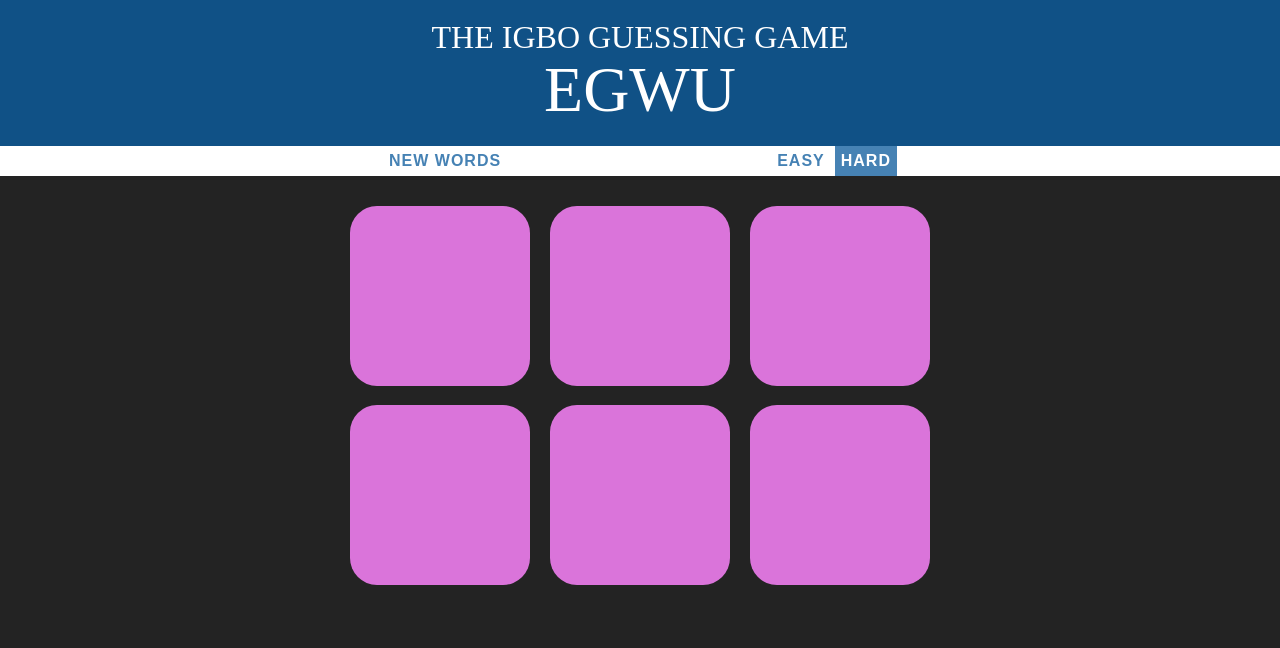
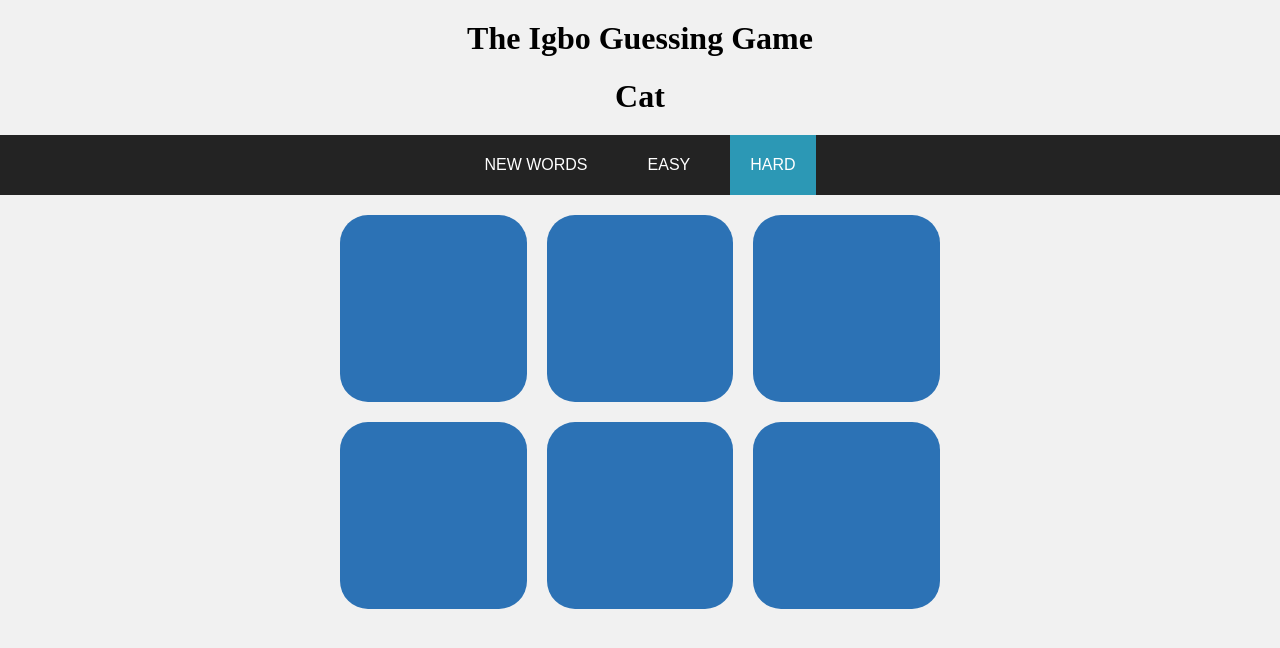
Before and after one commit to NkMary/egwu, a plain HTML site: page index.html in a window 1280 px wide. Drawn offline with Linux system fonts and the light colour scheme.

Commit message:
added JS

```diff
--- a/index.html
+++ b/index.html
@@ -5,27 +5,27 @@
     <meta http-equiv="X-UA-Compatible" content="IE=edge">
     <meta name="viewport" content="width=device-width, initial-scale=1.0">
     <link rel="stylesheet" href="./main.css">
-    <title>Egwu</title>
+    <title>The Igbo Guessing Game</title>
 </head>
 <body>
-    <h1>The Igbo Guessing Game
-        <br>
-        <span id="colorDisplay">Egwu</span>
-        </h1>
-        <div id="stripe">
-        <button id="reset">New words</button>
+    <h1>The Igbo Guessing Game</h1>
+    <h2>
+        <span id="colorDisplay">Cat</span>
+    </h2>
+    <div id="stripe">
+        <button id="reset">New Words</button>
         <span id="message"></span>
         <button id="easyButton">Easy</button>
-        <button id="hardButton"class="selected">Hard</button>
-        </div>
-        <div id="container">
+        <button id="hardButton" class="selected">Hard</button>
+    </div>
+    <div id="container">
         <div class="square"></div>
         <div class="square"></div>
         <div class="square"></div>
         <div class="square"></div>
         <div class="square"></div>
         <div class="square"></div>
-        </div>
+    </div>
     <script src="./index.js"></script>
 </body>
 </html>
--- a/index.js
+++ b/index.js
@@ -0,0 +1,37 @@
+const words = [
+    { word: "Cat", igbo: "Ewu", yoruba: "Ologbo", hausa: "Kwarya" },
+    { word: "Dog", igbo: "Ewu", yoruba: "Aja", hausa: "Kare" },
+    { word: "Bird", igbo: "Nkuku", yoruba: "Adan", hausa: "Kifi" },
+  ];
+
+  let currentWordIndex = 0;
+  let currentLanguage = "igbo";
+  const displayElement = document.querySelector("#display");
+  const languageButtons = document.querySelectorAll(".language-button");
+  const nextButton = document.querySelector("#next-button");
+
+  displayWord();
+
+  languageButtons.forEach((button) => {
+    button.addEventListener("click", function() {
+      const selectedLanguage = this.dataset.language;
+      currentLanguage = selectedLanguage;
+      displayWord();
+    });
+  });
+
+  nextButton.addEventListener("click", () => {
+    currentWordIndex++;
+
+    if (currentWordIndex === words.length) {
+      currentWordIndex = 0;
+    }
+
+    displayWord();
+  });
+
+  async function displayWord() {
+    const currentWord = words[currentWordIndex];
+    const wordInSelectedLanguage = currentWord[currentLanguage];
+    displayElement.textContent = wordInSelectedLanguage;
+  }
--- a/main.css
+++ b/main.css
@@ -1,66 +1,78 @@
 body {
+    text-align: center;
+    background-color: #f1f1f1;
+    margin: 0;
+    padding: 0;
+  }
+
+  h1 {
+    margin-top: 20px;
+  }
+
+  #colorDisplay {
+    font-size: 32px;
+  }
+
+  #stripe {
     background-color: #232323;
-    margin: 0;
-    font-family: "Montserrat", "Avenir";
+    height: 60px;
+    margin-bottom: 20px;
+    display: flex;
+    justify-content: center;
+    align-items: center;
   }
-    .square {
-    width: 30%;
-    background: rgb(218, 116, 218);
-    padding-bottom: 30%;
-    float: left;
-    margin: 1.66%;
-    border-radius: 15%;
-    transition: background 0.6s;
-    -webkit-transition: background 0.6s;
-    -moz-transition: background 0.6s;
-    }
-    #container {
-    margin: 20px auto;
-    max-width: 600px;
-    }
-    h1 {
-    text-align: center;
-    line-height: 1.1;
-    font-weight: normal;
-    color: white;
-    background: rgb(16, 81, 134);
-    margin: 0;
-    text-transform: uppercase;
-    padding-top: 20px;
-    padding-bottom: 20px;
-    }
-    #colorDisplay {
-    font-size: 200%;
-    }
-    #stripe {
-    background: white;
-    height: 30px;
-    text-align: center;
-    color: black;
-    }
+
   .selected {
-    color: white;
+    color:white;
     background: steelblue;
   }
+
   button {
+    color: white;
+    background-color: #2c72b5;
     border: none;
+    padding: 10px 20px;
+    margin: 0 10px;
+    font-size: 16px;
+    cursor: pointer;
     background: none;
     text-transform: uppercase;
     height: 100%;
-    font-weight: 700;
-    color: steelblue;
-    letter-spacing: 1px;
     font-size: inherit;
     transition: all 0.3s;
     -webkit-transition: all 0.3s;
     -moz-transition: all 0.3s;
     outline: none;
   }
-    #message {
-    display: inline-block;
-    width: 20%;
+
+  button.selected {
+    background-color: #2c98b5;
   }
+
   button:hover {
     color: white;
     background: steelblue;
     }
+
+  #container {
+    display: grid;
+    grid-template-columns: repeat(3, 1fr);
+    grid-gap: 20px;
+    max-width: 600px;
+    margin: 0 auto;
+  }
+
+  .square {
+    background-color: #2c72b5;
+    padding-bottom: 100%;
+    border-radius: 15%;
+    transition: background 0.6s;
+    -webkit-transition: background 0.6s;
+    -moz-transition: background 0.6s;
+  }
+
+  @media (max-width: 600px) {
+    #container {
+      grid-template-columns: repeat(2, 1fr);
+    }
+  }
```
Lines whose indentation alone changed are shown as unchanged.
